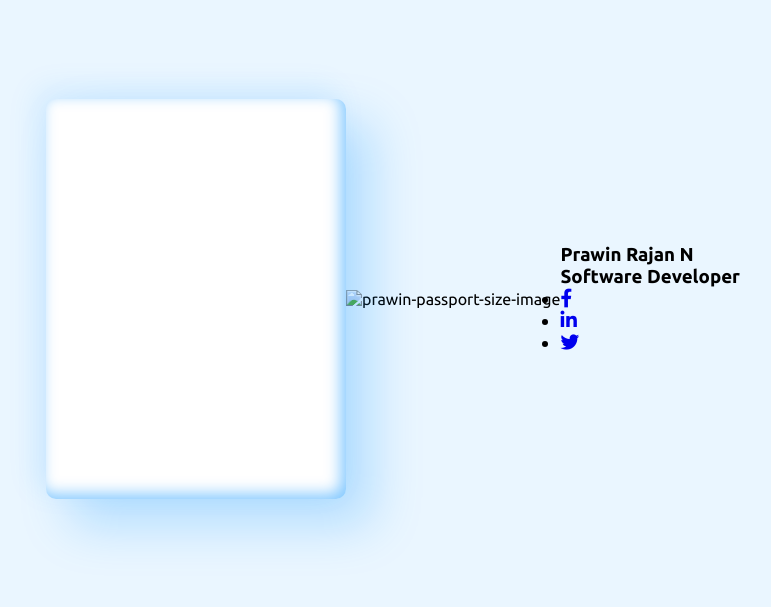
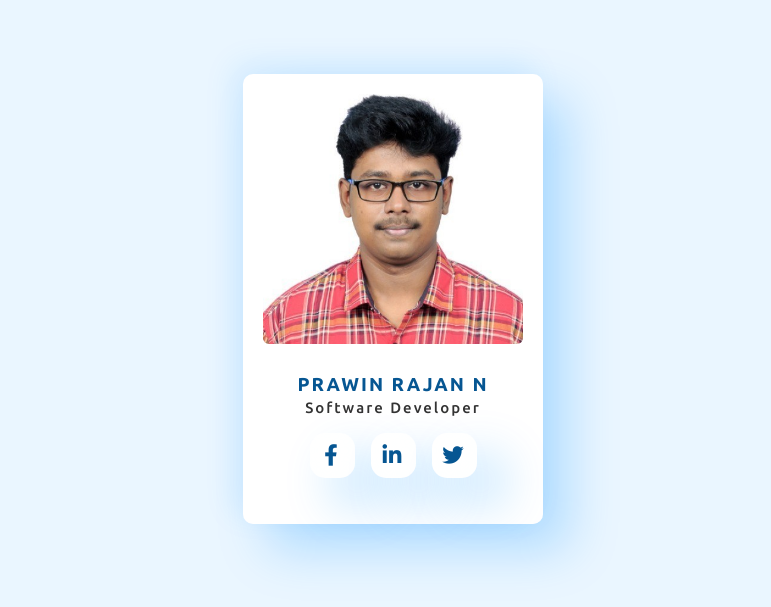
Before and after one commit to prawinrajan/learning-CSS, a plain HTML site: page index.html in a window 1280 px wide. Shown: the part 101-708 px from the top of the page, without its empty margins (247-1018 px from the left). Drawn offline with Linux system fonts and the light colour scheme.

Commit message:
Fixed styles.

```diff
--- a/index.html
+++ b/index.html
@@ -15,10 +15,10 @@
     <link rel="stylesheet" href="style.css" />
   </head>
   <body>
-    <div class="card"></div>
+    <div class="card">
     <div class="imgBx">
       <img
-        src="prawinrajan/learning-CSS/prawin-passport-size-image.jpg"
+        src="prawin-passport-size-image.jpg"
         alt="prawin-passport-size-image"
       />
     </div>
@@ -41,5 +41,6 @@
         </h3>
       </div>
     </div>
+  </div>
   </body>
 </html>
--- a/style.css
+++ b/style.css
@@ -1,10 +1,10 @@
-@import url('http://fonts.googleapis.com/css2?family=Ubuntu:wght@300;400;500;700&display=swap');
+@import url("http://fonts.googleapis.com/css2?family=Ubuntu:wght@300;400;500;700&display=swap");
 
 * {
     margin: 0;
     padding: 0;
     box-sizing: border-box;
-    font-family: 'Ubuntu', sans-serif;
+    font-family: "Ubuntu", sans-serif;
 }
 
 body {
@@ -18,17 +18,19 @@ body {
 .card {
     position: relative;
     width: 300px;
-    height: 400px;
+    height: 450px;
     padding: 20px;
     background: #fff;
     border-radius: 10px;
-    box-shadow: 25px 25px 50px rgba(9, 148, 255, 0.25), -10px -10px 30px rgba(9, 148, 255, 0.1), inset -5px -5px 15px rgba(9, 148, 255, 0.5);
+    box-shadow: 25px 25px 50px rgb(0 144 255 / 25%),
+        -10px -10px 30px rgb(9 148 255 / 10%),
+        inset -5px -5px 15px rgb(255 255 255 / 50%);
 }
 
 .card .imgBx {
     position: relative;
     width: 100%;
-    height: 200px;
+    height: 250px;
     overflow: hidden;
     border-radius: 6px;
 }
@@ -47,11 +49,10 @@ body {
     padding: 30px 20px;
     display: grid;
     place-items: center;
-
 }
 
 .card .content h3 {
-    color: #0994ff;
+    color: #065692;
     text-align: center;
     font-weight: 600;
     text-transform: uppercase;
@@ -63,7 +64,6 @@ body {
     font-weight: 500;
     color: #333;
     text-transform: initial;
-
 }
 
 .card .content .sci {
@@ -71,7 +71,7 @@ body {
     display: flex;
     margin-top: 15px;
     justify-content: center;
-
+    list-style-type: none;
 }
 
 .card .content .sci li a {
@@ -83,8 +83,9 @@ body {
     place-items: center;
     text-decoration: none;
     background: #fff;
-    color: #0994ff;
+    color: #065692;
     font-size: 1.15em;
-    box-shadow: 25px 25px 50px rgba(9, 148, 255, 0.25), -10px -10px 30px rgba(9, 148, 255, 0.5), inset -5px -5px 15px rgba(9, 148, 255, 0.25);
+    box-shadow: 25px 25px 50px rgb(9 148 255 / 30%),
+        inset -5px -5px 15px rgb(252 254 255 / 25%);
     border-radius: 15px;
 }
```
